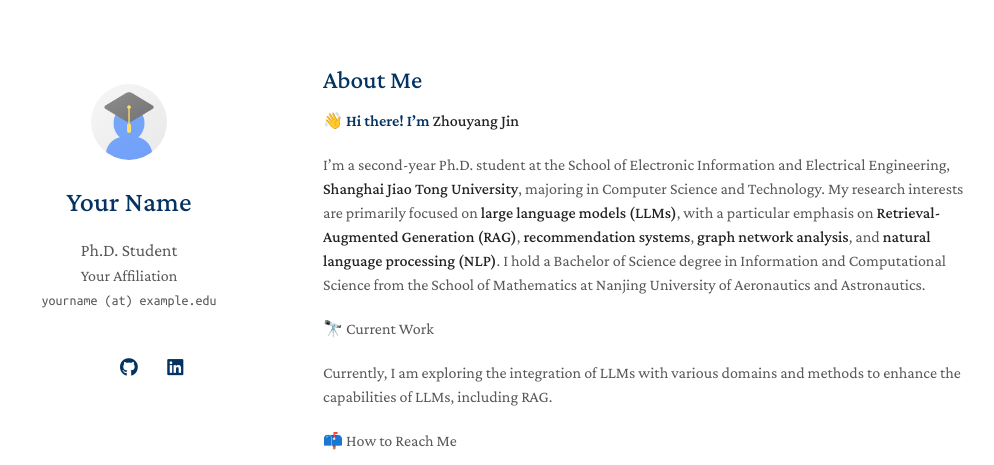
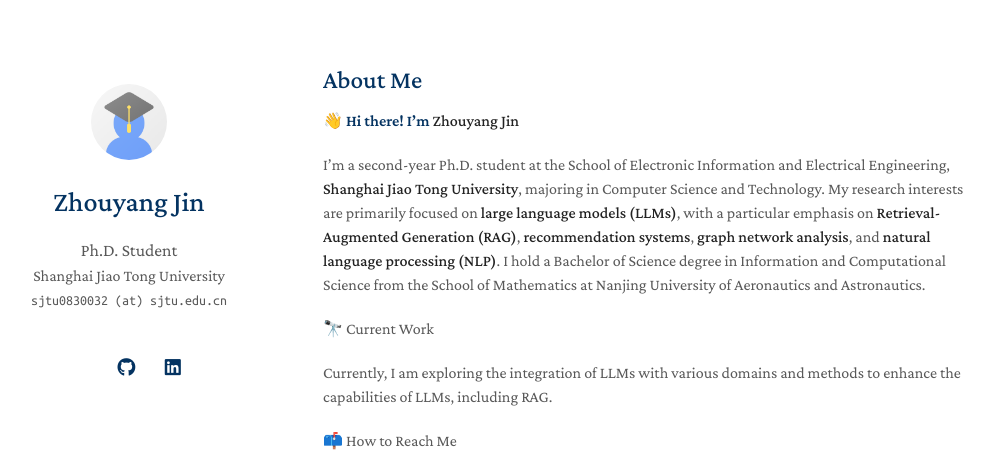
Before and after one commit to jzyKevin/jzyKevin.github.io, a Jekyll site: the page built from index.md, in a window 1280 px wide. Shown: the top 465 px of the page, without its empty margins (147-1141 px from the left). Built offline with Jekyll 4.4.1, drawn with Linux system fonts in a browser that asks for light colours; a style sheet for code colours, icons or effects is not loaded; our own code applies the rules of GitHub Pages for plain Markdown files.

Commit message:
Update _config.yml

```diff
--- a/_config.yml
+++ b/_config.yml
@@ -1,8 +1,8 @@
 # Basic Information
-title: Your Name
+title: Zhouyang Jin
 position: Ph.D. Student
-affiliation: Your Affiliation
-email: yourname (at) example.edu
+affiliation: Shanghai Jiao Tong University
+email: sjtu0830032 (at) sjtu.edu.cn
 
 # Search Engine Optimization (SEO)
 # The following information is used to improve the website traffic from search engines, e.g., Google.
@@ -12,11 +12,12 @@ canonical: https://minimal-light-theme.yliu.me/
 
 # Links
 # If you don't need one of them, you may delete the corresponding line.
-google_scholar: https://scholar.google.com/
-cv_link: assets/files/curriculum_vitae.pdf
-github_link: https://github.com/
-linkedin: https://www.linkedin.com/
-twitter: https://twitter.com/
+google_scholar: https://scholar.google.com/citations?user=lNIV4l0AAAAJ
+# cv_link: assets/files/curriculum_vitae.pdf
+github_link: https://github.com/jzyKevin
+linkedin: https://www.linkedin.com/in/%E8%88%9F%E6%89%AC-%E9%87%91-a54605318/
+# twitter: https://twitter.com/
+orcid: https://orcid.org/0009-0003-4601-3683
 
 # Images (e.g., your profile picture and your website's favicon)
 # "favicon" and "favicon_dark" are used for the light and dark modes, respectively.
```
